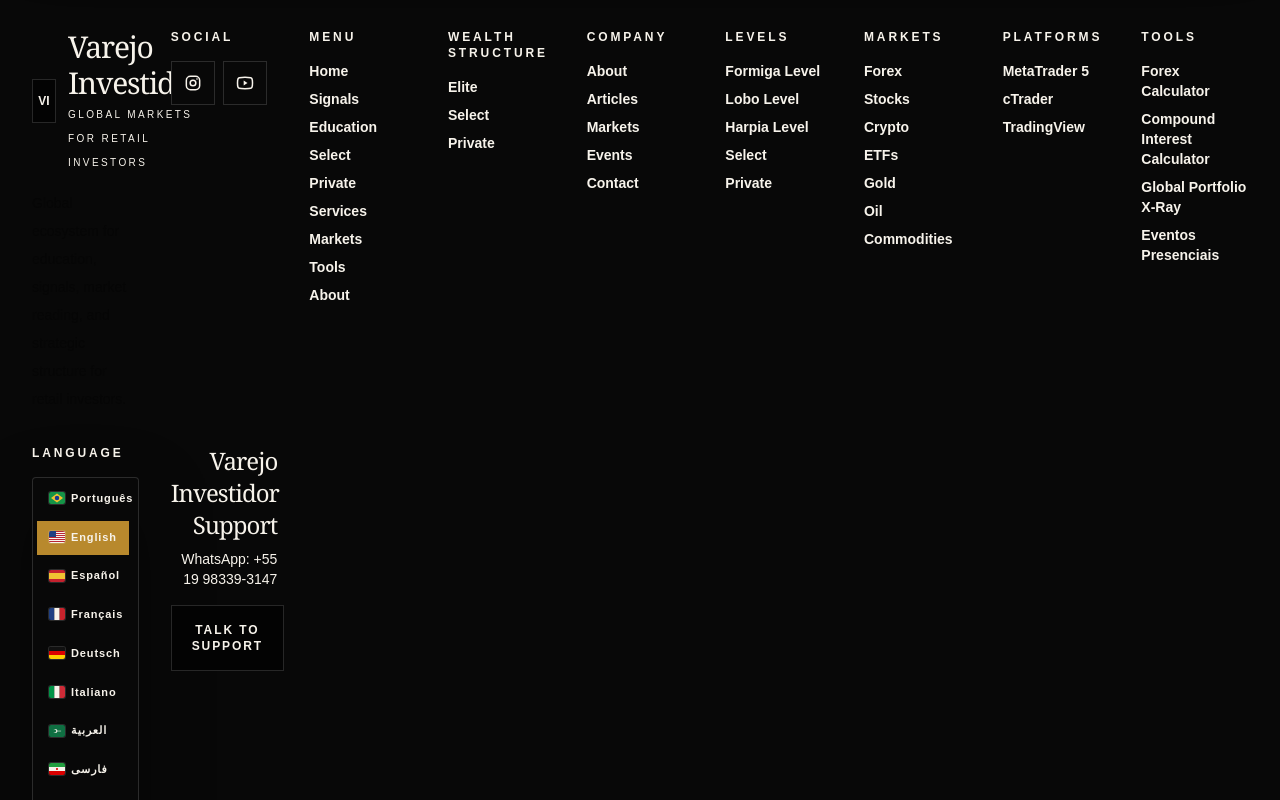
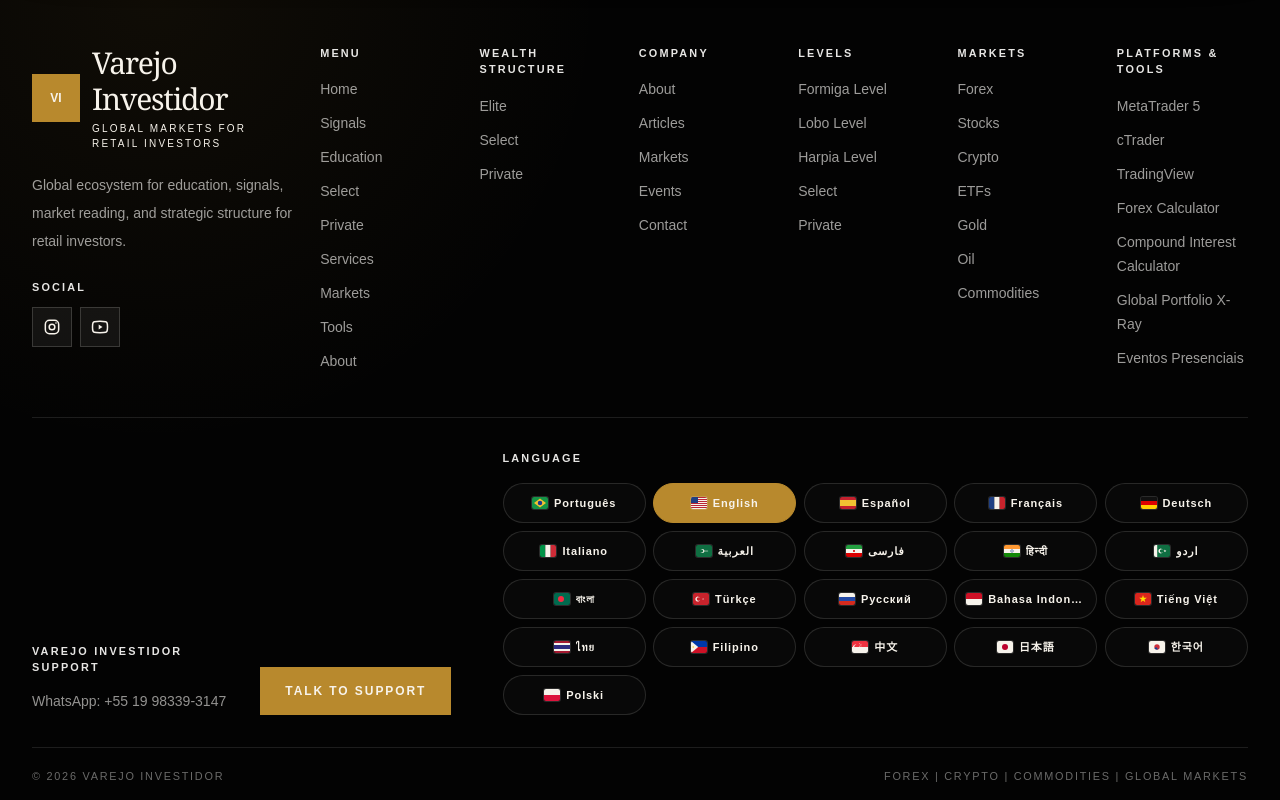
Before and after one commit to varejoinvestidor/varejo-investidor-site, a Next.js app: page / in a window 1280 px wide. Shown: the part 9300-10100 px from the top of the page. Built offline with nearby package versions, Linux system fonts and the light colour scheme.

Commit message:
Atualizacao site e paginas

```diff
--- a/app/globals.css
+++ b/app/globals.css
@@ -6,6 +6,165 @@
   color: #f7f3eb;
   background: #030303;
   color-scheme: dark;
+}
+
+/* Institutional footer */
+.institutional-footer {
+  background:
+    radial-gradient(circle at 12% 0%, rgba(184, 137, 45, 0.07), transparent 28rem),
+    #050505 !important;
+  color: #fbfaf7;
+}
+
+.institutional-footer .footer-primary-grid {
+  display: grid;
+  grid-template-columns: minmax(260px, 1.55fr) repeat(6, minmax(112px, 1fr));
+  gap: clamp(1.5rem, 2.2vw, 2.75rem);
+  align-items: start;
+}
+
+.institutional-footer .footer-heading {
+  color: rgba(251, 250, 247, 0.92);
+  font-size: 0.68rem;
+  font-weight: 800;
+  letter-spacing: 0.2em;
+  line-height: 1.5;
+  text-transform: uppercase;
+}
+
+.institutional-footer .footer-link {
+  overflow-wrap: anywhere;
+}
+
+.institutional-footer .footer-utility-row {
+  display: grid;
+  grid-template-columns: minmax(280px, 0.72fr) minmax(0, 1.28fr);
+  gap: clamp(2rem, 4vw, 4.5rem);
+  margin-top: 2.75rem;
+  padding-top: 2rem;
+  border-top: 1px solid rgba(251, 250, 247, 0.1);
+}
+
+.institutional-footer .footer-support-block {
+  display: flex;
+  align-items: flex-end;
+  justify-content: space-between;
+  gap: 1.5rem;
+}
+
+.institutional-footer .footer-support-button {
+  flex: 0 0 auto;
+}
+
+.institutional-footer .footer-language-grid .language-switcher {
+  display: grid !important;
+  grid-template-columns: repeat(5, minmax(0, 1fr));
+  gap: 0.45rem !important;
+  width: 100%;
+  padding: 0 !important;
+  border: 0 !important;
+  background: transparent !important;
+  box-shadow: none !important;
+}
+
+.institutional-footer .footer-language-grid .language-option {
+  display: flex;
+  min-width: 0;
+  min-height: 2.55rem;
+  align-items: center;
+  justify-content: center;
+  border: 1px solid rgba(251, 250, 247, 0.13);
+  border-radius: 999px !important;
+  background: rgba(251, 250, 247, 0.025);
+  color: rgba(251, 250, 247, 0.7);
+  padding: 0.55rem 0.7rem !important;
+}
+
+.institutional-footer .footer-language-grid .language-option:hover {
+  border-color: rgba(184, 137, 45, 0.65);
+  color: #d3ad5b;
+  background: rgba(184, 137, 45, 0.08);
+}
+
+.institutional-footer .footer-language-grid .language-option[aria-pressed="true"] {
+  border-color: #b8892d;
+  background: #b8892d;
+  color: #050505;
+}
+
+.institutional-footer .footer-language-grid .language-button-inner {
+  min-width: 0;
+  max-width: 100%;
+}
+
+.institutional-footer .footer-language-grid .language-button-inner > span:last-child {
+  overflow: hidden;
+  text-overflow: ellipsis;
+  white-space: nowrap;
+}
+
+.institutional-footer .footer-bottom-row {
+  display: flex;
+  align-items: center;
+  justify-content: space-between;
+  gap: 1.5rem;
+  margin-top: 2rem;
+  padding-top: 1.25rem;
+  border-top: 1px solid rgba(251, 250, 247, 0.1);
+  color: rgba(251, 250, 247, 0.42);
+  font-size: 0.68rem;
+  letter-spacing: 0.16em;
+  line-height: 1.6;
+  text-transform: uppercase;
+}
+
+@media (max-width: 1279px) {
+  .institutional-footer .footer-primary-grid {
+    grid-template-columns: repeat(3, minmax(0, 1fr));
+  }
+
+  .institutional-footer .footer-brand-column {
+    grid-column: 1 / -1;
+    padding-bottom: 0.5rem;
+  }
+
+  .institutional-footer .footer-language-grid .language-switcher {
+    grid-template-columns: repeat(4, minmax(0, 1fr));
+  }
+}
+
+@media (max-width: 767px) {
+  .institutional-footer .footer-primary-grid {
+    grid-template-columns: 1fr;
+    gap: 2rem;
+  }
+
+  .institutional-footer .footer-brand-column {
+    grid-column: auto;
+  }
+
+  .institutional-footer .footer-utility-row {
+    grid-template-columns: 1fr;
+    gap: 2rem;
+  }
+
+  .institutional-footer .footer-support-block {
+    align-items: stretch;
+    flex-direction: column;
+  }
+
+  .institutional-footer .footer-support-button {
+    width: 100%;
+  }
+
+  .institutional-footer .footer-language-grid .language-switcher {
+    grid-template-columns: repeat(2, minmax(0, 1fr)) !important;
+  }
+
+  .institutional-footer .footer-bottom-row {
+    align-items: flex-start;
+    flex-direction: column;
+  }
 }
 
 /* Global premium-institution refresh: reduce terminal noise and move the UI toward a wealth-management feel. */
--- a/src/components/SiteSections.tsx
+++ b/src/components/SiteSections.tsx
@@ -1371,6 +1371,12 @@
   ];
   const structureFooterTitle = locale === "pt" ? "Estrutura Patrimonial" : locale === "es" ? "Estructura Patrimonial" : "Wealth Structure";
   const companyFooterTitle = locale === "pt" ? "Empresa" : locale === "es" ? "Empresa" : "Company";
+  const platformsToolsTitle =
+    locale === "pt"
+      ? "Plataformas e Ferramentas"
+      : locale === "es"
+        ? "Plataformas y Herramientas"
+        : `${footerLabels.platforms} & ${footerLabels.tools}`;
   const structureFooterLinks = [
     { href: "/sinais", label: "Elite" },
     { href: "/select", label: "Select" },
@@ -1383,6 +1389,21 @@
     { href: "/eventos", label: locale === "pt" ? "Eventos" : locale === "es" ? "Eventos" : "Events" },
     { href: t.support.link, label: locale === "pt" ? "Contato" : locale === "es" ? "Contacto" : "Contact" },
   ];
+  const platformsAndToolsFooterLinks = [
+    ...platformFooterLinks,
+    { href: "/ferramentas/calculadora-forex", label: footerLabels.forexCalculator },
+    { href: "/ferramentas/calculadora-juros-compostos", label: footerLabels.compoundInterestTool },
+    { href: "/ferramentas/raio-x-carteira-global", label: footerLabels.portfolioXrayTool ?? "Global Portfolio X-Ray" },
+    { href: "/eventos", label: "Eventos Presenciais" },
+  ];
+  const footerNavigationGroups = [
+    { title: "Menu", links: mainFooterLinks },
+    { title: structureFooterTitle, links: structureFooterLinks },
+    { title: companyFooterTitle, links: companyFooterLinks },
+    { title: footerLabels.levels, links: levelFooterLinks },
+    { title: footerLabels.content, links: marketFooterLinks },
+    { title: platformsToolsTitle, links: platformsAndToolsFooterLinks },
+  ];
 
   return (
     <>
@@ -1395,26 +1416,25 @@
         </div>
       </section>
 
-      <footer className="border-t border-ink/[0.08] bg-white px-5 py-8 md:px-8">
-        <div className="mx-auto grid max-w-7xl gap-8 lg:grid-cols-6 xl:grid-cols-9 lg:items-start">
-          <div>
+      <footer className="institutional-footer border-t border-paper/[0.1] bg-ink px-5 py-10 text-paper md:px-8 md:py-12">
+        <div className="footer-shell mx-auto max-w-[1440px]">
+          <div className="footer-primary-grid">
+            <div className="footer-brand-column">
               <a href="/#home" className="inline-flex items-center gap-3">
-              <span className="grid h-11 w-11 place-items-center border border-ink bg-ink text-xs font-bold text-paper">
+                <span className="grid h-12 w-12 shrink-0 place-items-center border border-gold/[0.55] bg-gold text-xs font-black text-ink">
                   VI
                 </span>
-              <span>
-                <span className="block font-serif text-3xl tracking-[-0.04em] text-ink">Varejo Investidor</span>
-                <span className="text-[10px] uppercase tracking-[0.24em] text-ink/[0.45]">
+                <span className="min-w-0">
+                  <span className="block font-serif text-3xl tracking-[-0.04em] text-paper">Varejo Investidor</span>
+                  <span className="mt-1 block text-[10px] uppercase tracking-[0.22em] text-paper/[0.5]">
                     {brandTagline}
                   </span>
                 </span>
               </a>
-            <p className="mt-4 max-w-md text-sm leading-7 text-ink/[0.6]">{t.footer}</p>
-          </div>
-
-          <div>
-            <p className="text-xs font-bold uppercase tracking-[0.24em] text-ink/[0.45]">{footerLabels.social}</p>
-            <div className="mt-4 flex gap-2">
+              <p className="mt-5 max-w-sm text-sm leading-7 text-paper/[0.62]">{t.footer}</p>
+              <div className="mt-6">
+                <p className="footer-heading">{footerLabels.social}</p>
+                <div className="mt-3 flex gap-2">
                   {socials.map((social) => (
                     <a
                       key={social.label}
@@ -1422,160 +1442,63 @@
                       target="_blank"
                       rel="noopener noreferrer"
                       aria-label={social.label}
-                  className="grid h-11 w-11 place-items-center border border-ink/[0.12] bg-paper text-ink transition hover:-translate-y-0.5 hover:border-ink hover:bg-ink hover:text-paper"
+                      className="grid h-10 w-10 place-items-center border border-paper/[0.16] bg-paper/[0.035] text-paper/[0.72] transition hover:-translate-y-0.5 hover:border-gold hover:text-gold"
                     >
                       {social.icon}
                     </a>
                   ))}
                 </div>
               </div>
-
-          <div>
-            <p className="text-xs font-bold uppercase tracking-[0.24em] text-ink/[0.45]">Menu</p>
-            <div className="mt-4 flex flex-col gap-2">
-              {mainFooterLinks.map((link) => (
+            </div>
+
+            {footerNavigationGroups.map((group) => (
+              <nav key={group.title} aria-label={group.title} className="footer-link-column">
+                <p className="footer-heading">{group.title}</p>
+                <div className="mt-4 flex flex-col gap-2.5">
+                  {group.links.map((link) => (
                     <a
-                  key={`${link.href}-${link.label}`}
+                      key={`${group.title}-${link.href}-${link.label}`}
                       href={link.href}
-                  className="text-sm font-semibold text-ink/[0.62] transition hover:text-gold"
+                      target={link.href.startsWith("http") ? "_blank" : undefined}
+                      rel={link.href.startsWith("http") ? "noopener noreferrer" : undefined}
+                      className="footer-link text-sm font-medium leading-6 text-paper/[0.62] transition hover:text-gold"
                     >
                       {link.label}
                     </a>
                   ))}
                 </div>
-          </div>
-
+              </nav>
+            ))}
+          </div>
+
+          <div className="footer-utility-row">
+            <div className="footer-support-block">
               <div>
-            <p className="text-xs font-bold uppercase tracking-[0.24em] text-ink/[0.45]">{structureFooterTitle}</p>
-            <div className="mt-4 flex flex-col gap-2">
-              {structureFooterLinks.map((link) => (
-                <a
-                  key={link.href}
-                  href={link.href}
-                  className="text-sm font-semibold text-ink/[0.62] transition hover:text-gold"
-                >
-                  {link.label}
-                </a>
-              ))}
-            </div>
-          </div>
-
-          <div>
-            <p className="text-xs font-bold uppercase tracking-[0.24em] text-ink/[0.45]">{companyFooterTitle}</p>
-            <div className="mt-4 flex flex-col gap-2">
-              {companyFooterLinks.map((link) => (
-                <a
-                  key={`${link.href}-${link.label}`}
-                  href={link.href}
-                  target={link.href.startsWith("http") ? "_blank" : undefined}
-                  rel={link.href.startsWith("http") ? "noopener noreferrer" : undefined}
-                  className="text-sm font-semibold text-ink/[0.62] transition hover:text-gold"
-                >
-                  {link.label}
-                </a>
-              ))}
-            </div>
-          </div>
-
-          <div>
-            <p className="text-xs font-bold uppercase tracking-[0.24em] text-ink/[0.45]">{footerLabels.levels}</p>
-            <div className="mt-4 flex flex-col gap-2">
-              {levelFooterLinks.map((link) => (
-                <a
-                  key={link.href}
-                  href={link.href}
-                  className="text-sm font-semibold text-ink/[0.62] transition hover:text-gold"
-                >
-                  {link.label}
-                </a>
-              ))}
-            </div>
-          </div>
-
-          <div>
-            <p className="text-xs font-bold uppercase tracking-[0.24em] text-ink/[0.45]">{footerLabels.content}</p>
-            <div className="mt-4 flex flex-col gap-2">
-              {marketFooterLinks.map((link) => (
-                <a
-                  key={link.href}
-                  href={link.href}
-                  className="text-sm font-semibold text-ink/[0.62] transition hover:text-gold"
-                >
-                  {link.label}
-                </a>
-              ))}
-            </div>
-          </div>
-
-          <div>
-            <p className="text-xs font-bold uppercase tracking-[0.24em] text-ink/[0.45]">{footerLabels.platforms}</p>
-            <div className="mt-4 flex flex-col gap-2">
-              {platformFooterLinks.map((link) => (
-                <a
-                  key={link.href}
-                  href={link.href}
-                  className="text-sm font-semibold text-ink/[0.62] transition hover:text-gold"
-                >
-                  {link.label}
-                </a>
-              ))}
-            </div>
-          </div>
-
-          <div>
-            <p className="text-xs font-bold uppercase tracking-[0.24em] text-ink/[0.45]">{footerLabels.tools}</p>
-            <div className="mt-4 flex flex-col gap-2">
-              <a
-                href="/ferramentas/calculadora-forex"
-                className="text-sm font-semibold text-ink/[0.62] transition hover:text-gold"
-              >
-                {footerLabels.forexCalculator}
-              </a>
-              <a
-                href="/ferramentas/calculadora-juros-compostos"
-                className="text-sm font-semibold text-ink/[0.62] transition hover:text-gold"
-              >
-                {footerLabels.compoundInterestTool}
-              </a>
-              <a
-                href="/ferramentas/raio-x-carteira-global"
-                className="text-sm font-semibold text-ink/[0.62] transition hover:text-gold"
-              >
-                {footerLabels.portfolioXrayTool ?? "Global Portfolio X-Ray"}
-              </a>
-              <a
-                href="/eventos"
-                className="text-sm font-semibold text-ink/[0.62] transition hover:text-gold"
-              >
-                Eventos Presenciais
-              </a>
-            </div>
-          </div>
-
-          <div>
-            <p className="text-xs font-bold uppercase tracking-[0.24em] text-ink/[0.45]">{footerLabels.language}</p>
-            <div className="mt-4">
-              <LanguageSwitcher locale={locale} onChange={onLocaleChange} variant="footer" />
-            </div>
-          </div>
-
-          <div className="md:text-right">
-            <p className="font-serif text-2xl tracking-[-0.04em] text-ink">{t.support.title}</p>
-            <p className="mt-2 text-sm text-ink/[0.58]">{t.support.text}</p>
+                <p className="footer-heading">{t.support.title}</p>
+                <p className="mt-3 max-w-xl text-sm leading-7 text-paper/[0.58]">{t.support.text}</p>
+              </div>
               <a
                 href={t.support.link}
                 target="_blank"
                 rel="noopener noreferrer"
-              className="mt-4 inline-block border border-ink bg-ink px-5 py-4 text-center text-xs font-bold uppercase tracking-[0.16em] text-paper transition hover:bg-paper hover:text-ink"
+                className="footer-support-button inline-flex min-h-12 items-center justify-center border border-gold bg-gold px-6 py-3 text-center text-xs font-black uppercase tracking-[0.16em] text-ink transition hover:-translate-y-0.5 hover:bg-[#d3ad5b]"
               >
                 {t.support.button}
               </a>
             </div>
-        </div>
-
-        <div className="mx-auto mt-8 flex max-w-7xl flex-col gap-2 border-t border-ink/[0.08] pt-5 text-xs uppercase tracking-[0.18em] text-ink/[0.45] md:flex-row md:items-center md:justify-between">
+
+            <div className="footer-language-grid">
+              <p className="footer-heading">{footerLabels.language}</p>
+              <div className="mt-4">
+                <LanguageSwitcher locale={locale} onChange={onLocaleChange} variant="footer" />
+              </div>
+            </div>
+          </div>
+
+          <div className="footer-bottom-row">
             <p>© {new Date().getFullYear()} Varejo Investidor</p>
             <p>{footerLabels.marketLine}</p>
+          </div>
         </div>
       </footer>
     </>
```
Lines whose indentation alone changed are shown as unchanged.
